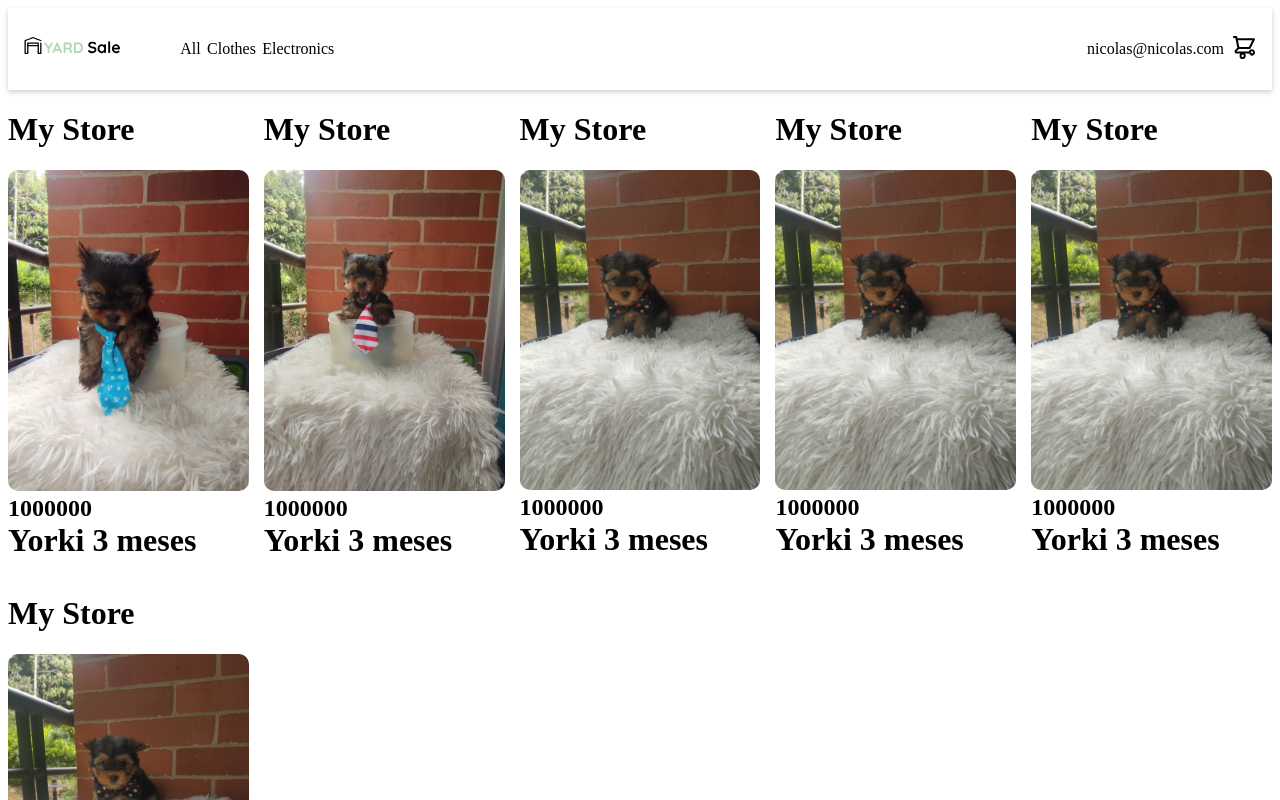
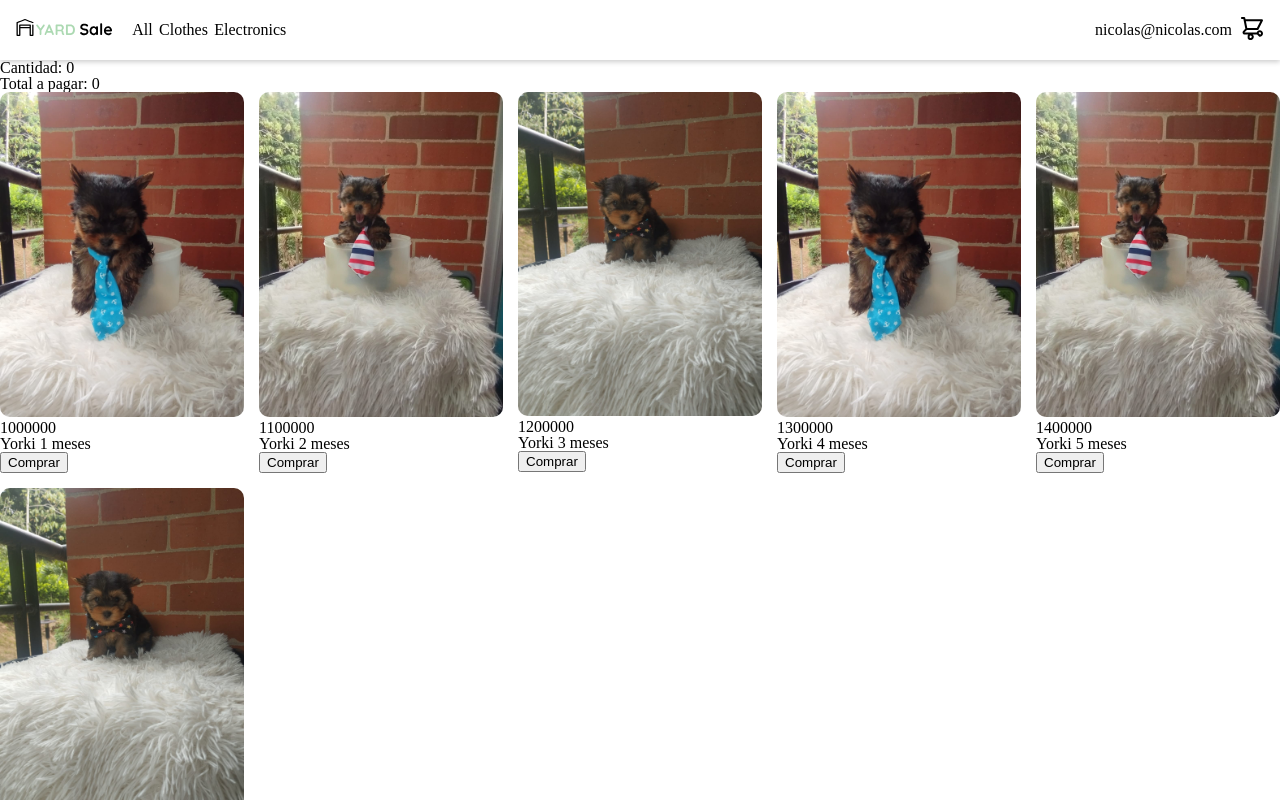
Before and after one commit to ingsandravillamizar/componentesPractica, an Angular app: page / in a window 1280 px wide. Shown: the top 800 px of the page. Built offline with nearby package versions, Linux system fonts and the light colour scheme.

Commit message:
carrito: contar y totalizar

```diff
--- a/src/app/components/img/img.component.html
+++ b/src/app/components/img/img.component.html
@@ -1,3 +1,2 @@
 
-<h1>{{titulo}}</h1>
 <img  (load)="imgLoaded()" (error)="imgError()" [src]="img" alt="" >
--- a/src/app/components/img/img.component.ts
+++ b/src/app/components/img/img.component.ts
@@ -38,8 +38,8 @@ export class ImgComponent implements OnInit, OnChanges, AfterViewInit, OnDestroy
     //before y durante render   corre antes y durante de Renderizarse
     //changes inputs    actuliza los cambios en los inputs
     // corre muchas veces, tantas veces como actulicemos los inputs   times
-    console.log('ngOnchanges...', 'imgValue => ', this.img)
-    console.log("imprimo los cambios", changes)
+    //console.log('ngOnchanges...', 'imgValue => ', this.img)
+    //console.log("imprimo los cambios", changes)
    }
 
    ngOnInit(): void {
@@ -47,7 +47,7 @@ export class ImgComponent implements OnInit, OnChanges, AfterViewInit, OnDestroy
     //  Aqui si podemos correr cosas async  -- fetch   ej llamar un api
     //  Corre una sola vez
 
-    console.log('ngOnInit...', 'imgValue => ', this.img)
+    //console.log('ngOnInit...', 'imgValue => ', this.img)
    }
 
 
@@ -60,17 +60,17 @@ export class ImgComponent implements OnInit, OnChanges, AfterViewInit, OnDestroy
 
    ngOnDestroy() {
     // delete -- once time   cuando eliminamos el componente,  no lo vemos en la interface
-    console.log('ngOnDestroy');
+    //console.log('ngOnDestroy');
 
   }
 
   imgError(){
-      console.log("Hubo un error al carga imagen,  cargo la imagen interna por defecto")
-       this.img = this.imageDefault
+      //console.log("Hubo un error al carga imagen,  cargo la imagen interna por defecto")
+      this.img = this.imageDefault
   }
 
   imgLoaded(){
-    console.log("cargo imagen correctamente:  comunicacion interna" )
+    //console.log("cargo imagen correctamente:  comunicacion interna" )
     this.loaded.emit(this.img);  // trasmito la url para que el padre sepa cual se mostro
   }
 
--- a/src/app/components/nav/nav.component.html
+++ b/src/app/components/nav/nav.component.html
@@ -1,6 +1,6 @@
 <div class="show-mobile">
   <div>
-    <button>
+    <button (click)="toggleMenu()">
       <img src="./assets/svg/icon_menu.svg" alt="menu">
     </button>
     <a href="">
@@ -9,6 +9,14 @@
     <a href="">
       <img src="./assets/svg/icon_shopping_cart.svg" alt="logo">
     </a>
+  </div>
+  <div class="side-menu" [class.active]="activeMenu">
+    <button (click)="toggleMenu()">Close</button>
+    <ul>
+      <li><a href="">All</a></li>
+      <li><a href="">Clothes</a></li>
+      <li><a href="">Electronics</a></li>
+    </ul>
   </div>
 </div>
 <div class="hide-mobile">
--- a/src/app/components/nav/nav.component.scss
+++ b/src/app/components/nav/nav.component.scss
@@ -9,6 +9,22 @@
     button {
       border: 0;
       background: transparent;
+    }
+  }
+  .side-menu{
+    position: fixed;
+    top: 0;
+    left: 0;
+    bottom: 0;
+    right: 0;
+    background: white;
+    display: flex;
+    flex-direction: column;
+    justify-content: flex-start;
+    transform: translateX(-100%);
+    transition: all ease-out .5s;
+    &.active{
+      transform: translateX(0);
     }
   }
 }
--- a/src/app/components/nav/nav.component.ts
+++ b/src/app/components/nav/nav.component.ts
@@ -1,10 +1,20 @@
-import { Component } from '@angular/core';
+import { Component, OnInit } from '@angular/core';
 
 @Component({
   selector: 'app-nav',
   templateUrl: './nav.component.html',
   styleUrls: ['./nav.component.scss']
 })
-export class NavComponent {
+export class NavComponent implements OnInit {
+
+  activeMenu = false
+
+  constructor(){}
+
+  ngOnInit(): void { }
+
+  toggleMenu(){
+    this.activeMenu = !this.activeMenu;
+  }
 
 }
--- a/src/app/components/product/product.component.html
+++ b/src/app/components/product/product.component.html
@@ -2,3 +2,4 @@
 <app-img [img]="producto.image" ></app-img>
 <h2>{{producto.price}}</h2>
 <h1>{{producto.name}}</h1>
+<button (click)="onClickComprar()">Comprar</button>
--- a/src/app/components/product/product.component.ts
+++ b/src/app/components/product/product.component.ts
@@ -1,4 +1,4 @@
-import { Component, OnInit, Input } from '@angular/core';
+import { Component, OnInit, Input, Output, EventEmitter } from '@angular/core';
 import { Product} from '../../models/product.model'
 
 
@@ -16,9 +16,16 @@ export class ProductComponent implements OnInit {
     price: 0
   }
 
+  @Output() agregarProducto = new EventEmitter<Product>();
+
   constructor(){}
 
   ngOnInit(): void {
 
   }
+
+  onClickComprar(){
+    this.agregarProducto.emit(this.producto)
+
+  }
 }
--- a/src/app/components/products/products.component.html
+++ b/src/app/components/products/products.component.html
@@ -1,6 +1,13 @@
+
+<h3>Cantidad: {{ listaCarrito.length }}</h3>
+<h3>Total a pagar: {{ total }}</h3>
+
+
+
 <div class ="products--grid">
   <app-product
     [producto]="product"
-    *ngFor="let product of Products ">
-  </app-product>
+    *ngFor="let product of Products"
+    (agregarProducto)="onAddToShoppingCart($event)"
+  ></app-product>
 </div>
--- a/src/app/components/products/products.component.ts
+++ b/src/app/components/products/products.component.ts
@@ -10,38 +10,40 @@ import { Product } from '../../models/product.model'
 
 export class ProductsComponent  implements OnInit {
 
+  listaCarrito: Product[] = [];
+  total = 0;
   Products: Product[] =[
     {
       id   : '1',
-      name : 'Yorki 3 meses',
+      name : 'Yorki 1 meses',
       image : "./assets/images/Bebe1.jpeg",
       price: 1000000
     },
 
     {
       id   : '2',
-      name : 'Yorki 3 meses',
+      name : 'Yorki 2 meses',
       image : "./assets/images/Bebe2.jpeg",
-      price: 1000000
+      price: 1100000
     },
 
     {
       id   : '3',
       name : 'Yorki 3 meses',
       image : "./assets/images/Bebe3.jpeg",
-      price: 1000000
+      price: 1200000
     },
     {
       id   : '4',
-      name : 'Yorki 3 meses',
-      image : "./assets/images/Bebe3.jpeg",
-      price: 1000000
+      name : 'Yorki 4 meses',
+      image : "./assets/images/Bebe1.jpeg",
+      price: 1300000
     },
     {
       id   : '5',
-      name : 'Yorki 3 meses',
-      image : "./assets/images/Bebe3.jpeg",
-      price: 1000000
+      name : 'Yorki 5 meses',
+      image : "./assets/images/Bebe2.jpeg",
+      price: 1400000
     },
 
     {
@@ -57,4 +59,10 @@ export class ProductsComponent  implements OnInit {
 
   }
 
+  onAddToShoppingCart( product: Product){
+    // console.log(product);
+    this.listaCarrito.push(product)
+    this.total = this.listaCarrito.reduce((sum,item) => sum + item.price,0)
+  }
+
 }
--- a/src/styles.scss
+++ b/src/styles.scss
@@ -1,5 +1,7 @@
 /* You can add global styles to this file, and also import other style files .... */
 
+@import url('https://fonts.googleapis.com/css2?family=Quicksand&display=swap');
+@import url(./styles/reset.scss);
 .products--grid {
   app-img {
     img{
--- /dev/null
+++ b/src/styles/reset.scss
@@ -0,0 +1,43 @@
+html, body, div, span, applet, object, iframe,
+h1, h2, h3, h4, h5, h6, p, blockquote, pre,
+a, abbr, acronym, address, big, cite, code,
+del, dfn, em, img, ins, kbd, q, s, samp,
+small, strike, strong, sub, sup, tt, var,
+b, u, i, center,
+dl, dt, dd, ol, ul, li,
+fieldset, form, label, legend,
+table, caption, tbody, tfoot, thead, tr, th, td,
+article, aside, canvas, details, embed,
+figure, figcaption, footer, header, hgroup,
+menu, nav, output, ruby, section, summary,
+time, mark, audio, video {
+	margin: 0;
+	padding: 0;
+	border: 0;
+	font-size: 100%;
+	font: inherit;
+	vertical-align: baseline;
+}
+/* HTML5 display-role reset for older browsers */
+article, aside, details, figcaption, figure,
+footer, header, hgroup, menu, nav, section {
+	display: block;
+}
+body {
+	line-height: 1;
+}
+ol, ul {
+	list-style: none;
+}
+blockquote, q {
+	quotes: none;
+}
+blockquote:before, blockquote:after,
+q:before, q:after {
+	content: '';
+	content: none;
+}
+table {
+	border-collapse: collapse;
+	border-spacing: 0;
+}
```
